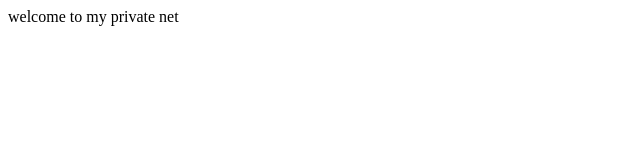
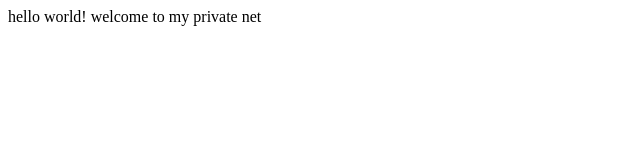
Before and after one commit to hehhhh233/heh.github.io, a plain HTML site: page index.html in a window 1280 px wide. Shown: the whole page, without its empty margins (0-640 px from the left). Drawn offline with Linux system fonts and the light colour scheme.

Commit message:
Update index.html

```diff
--- a/index.html
+++ b/index.html
@@ -1 +1,2 @@
+<h>hello world!</h>
 <h>welcome to my private net</h>
```
